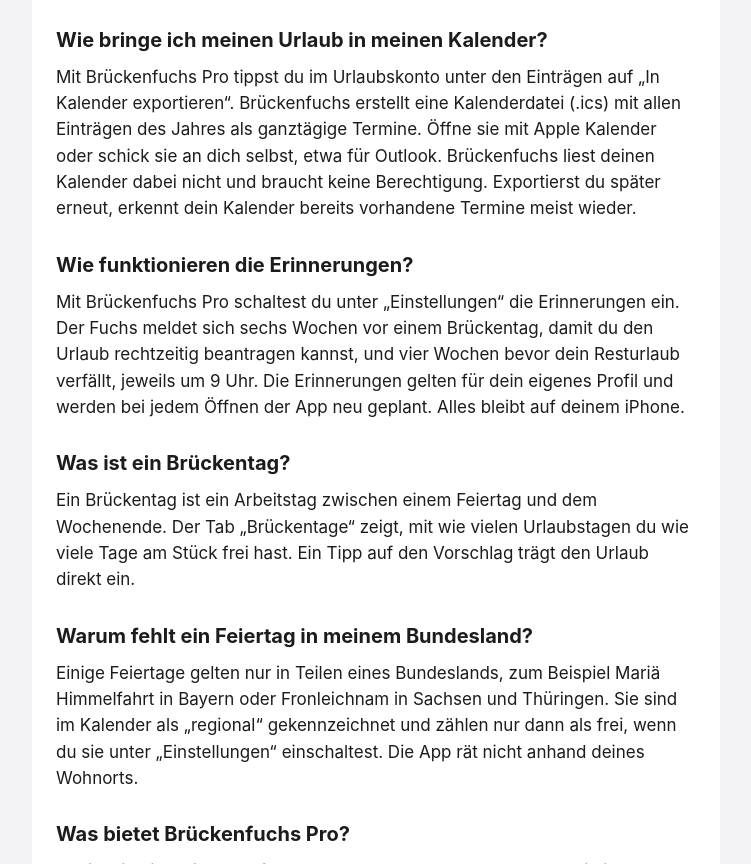
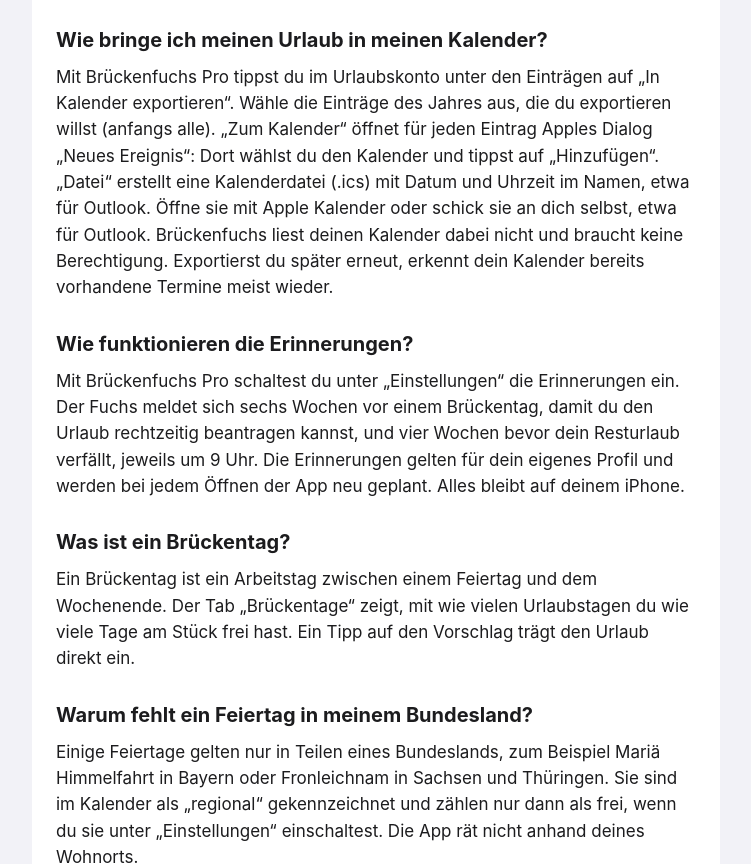
Before and after one commit to DPE85/brueckenfuchs, a plain HTML site: page index.html in a window 1280 px wide. Shown: the part 1063-1927 px from the top of the page, without its empty margins (264-1015 px from the left). Drawn offline with Linux system fonts and the light colour scheme.

Commit message:
Datenschutz und Support: Export in den Apple-Kalender (Stand 04.10.2026)

```diff
--- a/index.html
+++ b/index.html
@@ -44,7 +44,7 @@
 <h2 id="partner">Wie plane ich den Urlaub meines Partners?</h2>
 <p>Mit Brückenfuchs Pro legst du unter „Einstellungen“ → „Partner“ ein zweites Profil an, mit eigenem Namen, eigener Arbeitswoche und eigenem Urlaubskonto. Oben links in Kalender, Brückentagen und Urlaubskonto wechselst du zwischen „Ich“ und deinem Partner. Es gelten die Feiertage deines Bundeslands. Ein angelegtes Profil bleibt mit allen Einträgen erhalten, auch ohne Pro.</p>
 <h2 id="kalenderexport">Wie bringe ich meinen Urlaub in meinen Kalender?</h2>
-<p>Mit Brückenfuchs Pro tippst du im Urlaubskonto unter den Einträgen auf „In Kalender exportieren“. Brückenfuchs erstellt eine Kalenderdatei (.ics) mit allen Einträgen des Jahres als ganztägige Termine. Öffne sie mit Apple Kalender oder schick sie an dich selbst, etwa für Outlook. Brückenfuchs liest deinen Kalender dabei nicht und braucht keine Berechtigung. Exportierst du später erneut, erkennt dein Kalender bereits vorhandene Termine meist wieder.</p>
+<p>Mit Brückenfuchs Pro tippst du im Urlaubskonto unter den Einträgen auf „In Kalender exportieren“. Wähle die Einträge des Jahres aus, die du exportieren willst (anfangs alle). „Zum Kalender“ öffnet für jeden Eintrag Apples Dialog „Neues Ereignis“: Dort wählst du den Kalender und tippst auf „Hinzufügen“. „Datei“ erstellt eine Kalenderdatei (.ics) mit Datum und Uhrzeit im Namen, etwa für Outlook. Öffne sie mit Apple Kalender oder schick sie an dich selbst, etwa für Outlook. Brückenfuchs liest deinen Kalender dabei nicht und braucht keine Berechtigung. Exportierst du später erneut, erkennt dein Kalender bereits vorhandene Termine meist wieder.</p>
 <h2 id="erinnerungen">Wie funktionieren die Erinnerungen?</h2>
 <p>Mit Brückenfuchs Pro schaltest du unter „Einstellungen“ die Erinnerungen ein. Der Fuchs meldet sich sechs Wochen vor einem Brückentag, damit du den Urlaub rechtzeitig beantragen kannst, und vier Wochen bevor dein Resturlaub verfällt, jeweils um 9 Uhr. Die Erinnerungen gelten für dein eigenes Profil und werden bei jedem Öffnen der App neu geplant. Alles bleibt auf deinem iPhone.</p>
 <h2 id="brueckentage">Was ist ein Brückentag?</h2>
```
Also changed, not shown: datenschutz.html (+1 -1 lines).
